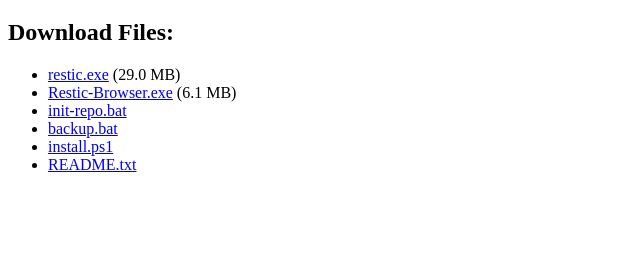
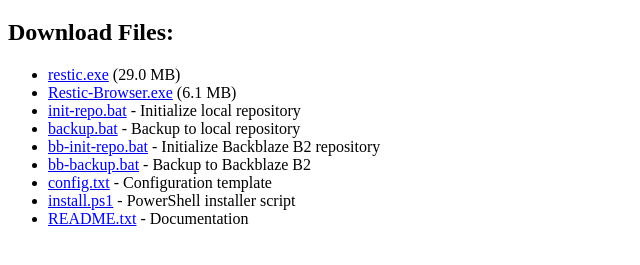
Before and after one commit to drio/laura-restic, a plain HTML site: page index.html in a window 1280 px wide. Shown: the part 61-326 px from the top of the page, without its empty margins (0-640 px from the left). Drawn offline with Linux system fonts and the light colour scheme.

Commit message:
fix backblaze issues

```diff
--- a/index.html
+++ b/index.html
@@ -10,10 +10,13 @@
     <ul>
         <li><a href="restic.exe" download>restic.exe</a> (29.0 MB)</li>
         <li><a href="Restic-Browser.exe" download>Restic-Browser.exe</a> (6.1 MB)</li>
-        <li><a href="init-repo.bat" download>init-repo.bat</a></li>
-        <li><a href="backup.bat" download>backup.bat</a></li>
-        <li><a href="install.ps1" download>install.ps1</a></li>
-        <li><a href="README.txt">README.txt</a></li>
+        <li><a href="init-repo.bat" download>init-repo.bat</a> - Initialize local repository</li>
+        <li><a href="backup.bat" download>backup.bat</a> - Backup to local repository</li>
+        <li><a href="bb-init-repo.bat" download>bb-init-repo.bat</a> - Initialize Backblaze B2 repository</li>
+        <li><a href="bb-backup.bat" download>bb-backup.bat</a> - Backup to Backblaze B2</li>
+        <li><a href="config.txt" download>config.txt</a> - Configuration template</li>
+        <li><a href="install.ps1" download>install.ps1</a> - PowerShell installer script</li>
+        <li><a href="README.txt">README.txt</a> - Documentation</li>
     </ul>
 </body>
 </html>
```
Also changed, not shown: README.txt, config.txt, 3 other files.
